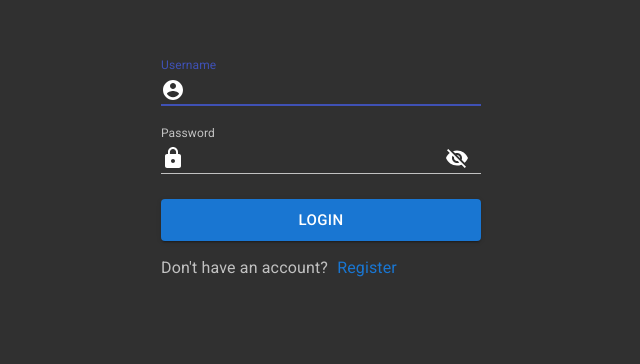
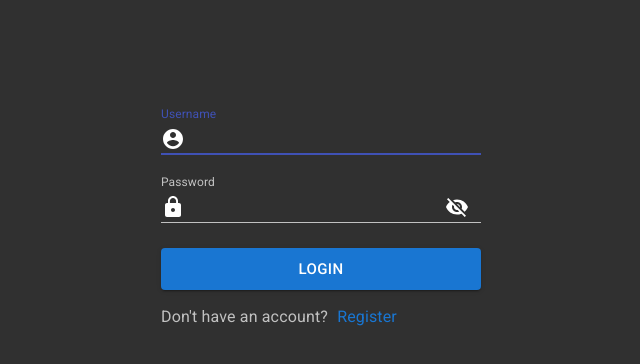
Before and after one commit to plechipt/todo-app, a React (Create React App) app: page / in a window 1280 px wide. Shown: the part 182-546 px from the top of the page, without its empty margins (319-959 px from the left). Built offline with nearby package versions, Linux system fonts and the light colour scheme; no server answers.

Commit message:
center auth container

```diff
--- a/src/App.css
+++ b/src/App.css
@@ -2,3 +2,7 @@ body {
   margin: 0px;
   padding: 0px;
 }
+
+.auth-paper-container {
+  width: 25%;
+}
--- a/src/components/Authentication/Login.js
+++ b/src/components/Authentication/Login.js
@@ -17,7 +17,10 @@ import VisibilityOff from "@material-ui/icons/VisibilityOff";
 
 const useStyles = makeStyles((theme) => ({
   loginContainer: {
-    marginTop: theme.spacing(30),
+    display: "flex",
+    justifyContent: "center",
+    alignItems: "center",
+    height: "100vh",
   },
   formsContainer: {
     justifyContent: "center",
--- a/src/components/Authentication/Register.js
+++ b/src/components/Authentication/Register.js
@@ -16,11 +16,11 @@ import AccountCircle from "@material-ui/icons/AccountCircle";
 import LockIcon from "@material-ui/icons/Lock";
 
 const useStyles = makeStyles((theme) => ({
-  registerContainer: {
-    marginTop: theme.spacing(30),
-  },
   formsContainer: {
+    display: "flex",
     justifyContent: "center",
+    alignItems: "center",
+    height: "100vh",
   },
   field: {
     marginTop: 20,
```
Also changed, not shown: src/AuthRoutes.js (added, +27 -0 lines).
